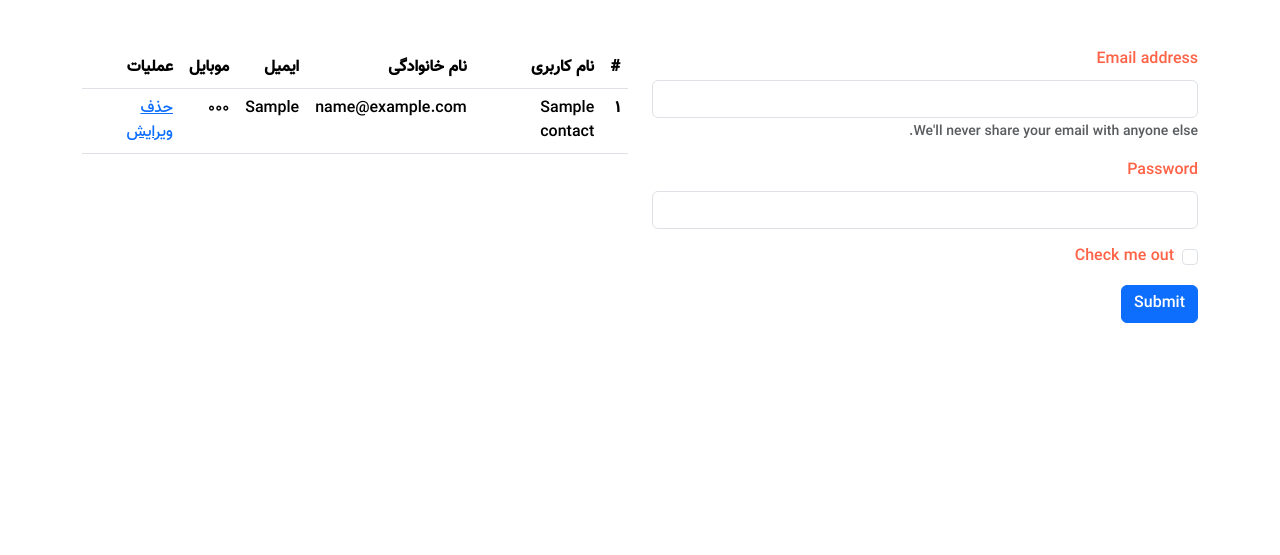
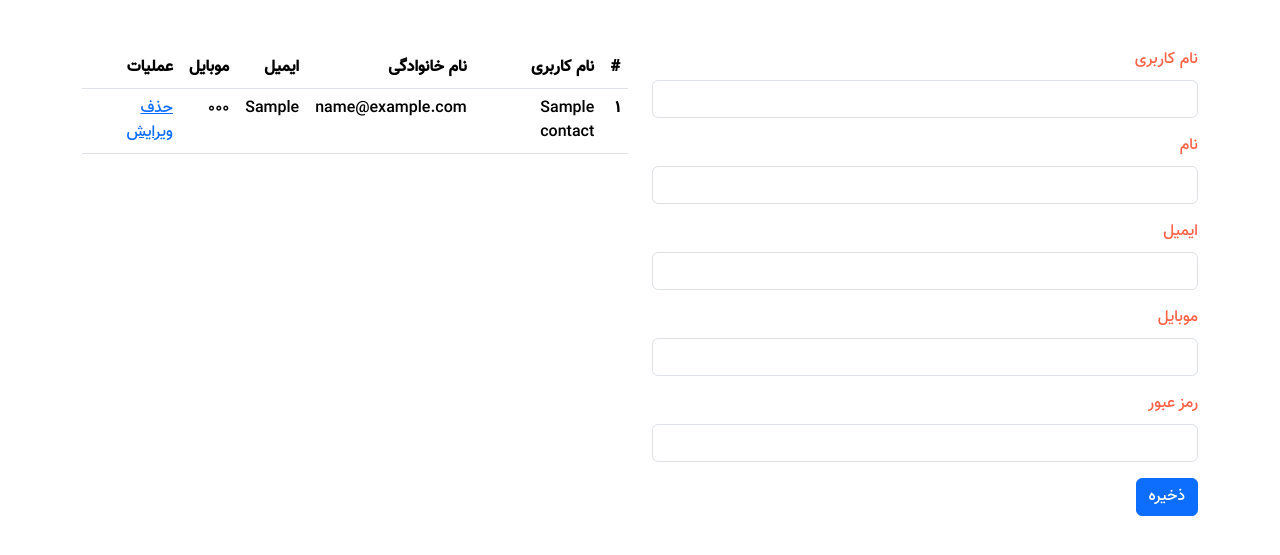
Before and after one commit to masonhows11/notebook_mvc, a PHP site: template resources/views/Home.php in a window 1280 px wide. Shown: the part 69-624 px from the top of the page. Run offline with PHP 8.4, Linux system fonts and the light colour scheme; the template is opened without the code that fills it: most values are stand-ins (such as "Sample title", 1, 10 or a date in 2020); data that the repository does not hold is empty; some libraries are stand-ins or nearby versions.

Commit message:
add form for add user

```diff
--- a/resources/views/Home.php
+++ b/resources/views/Home.php
@@ -11,14 +11,14 @@
 <body>
 <nav class="navbar navbar-expand-lg bg-body-tertiary">
     <div class="container-fluid">
-        <a class="navbar-brand" href="#">پردازش همکاران پارسه</a>
+        <a class="navbar-brand" href="/">پردازش همکاران پارسه</a>
         <button class="navbar-toggler" type="button" data-bs-toggle="collapse" data-bs-target="#navbarSupportedContent" aria-controls="navbarSupportedContent" aria-expanded="false" aria-label="Toggle navigation">
             <span class="navbar-toggler-icon"></span>
         </button>
         <div class="collapse navbar-collapse" id="navbarSupportedContent">
             <ul class="navbar-nav me-auto mb-2 mb-lg-0">
                 <li class="nav-item">
-                    <a class="nav-link " href="#">خانه</a>
+                    <a class="nav-link " href="/">خانه</a>
                 </li>
                 <li class="nav-item">
                     <a class="nav-link" href="#">جدید</a>
@@ -31,21 +31,28 @@
 <div class="container">
     <div class="row mt-5">
         <div class="col-sm-6">
-            <form>
+            <form action="#" method="post">
                 <div class="mb-3">
-                    <label for="exampleInputEmail1" class="form-label">Email address</label>
-                    <input type="email" class="form-control" id="exampleInputEmail1" aria-describedby="emailHelp">
-                    <div id="emailHelp" class="form-text">We'll never share your email with anyone else.</div>
+                    <label for="name" class="form-label">نام کاربری</label>
+                    <input type="text" name="name" id="name" class="form-control">
                 </div>
                 <div class="mb-3">
-                    <label for="exampleInputPassword1" class="form-label">Password</label>
-                    <input type="password" class="form-control" id="exampleInputPassword1">
+                    <label for="first_name" class="form-label">نام</label>
+                    <input type="text" name="first_name" id="first_name" class="form-control">
                 </div>
-                <div class="mb-3 form-check">
-                    <input type="checkbox" class="form-check-input" id="exampleCheck1">
-                    <label class="form-check-label" for="exampleCheck1">Check me out</label>
+                <div class="mb-3">
+                    <label for="email" class="form-label">ایمیل</label>
+                    <input type="email" class="form-control" id="email">
                 </div>
-                <button type="submit" class="btn btn-primary">Submit</button>
+                <div class="mb-3">
+                    <label for="mobile" class="form-label">موبایل</label>
+                    <input type="text" class="form-control" id="mobile">
+                </div>
+                <div class="mb-3">
+                    <label for="password" class="form-label">رمز عبور</label>
+                    <input type="password" class="form-control" id="password">
+                </div>
+                <button type="submit" class="btn btn-primary">ذخیره</button>
             </form>
         </div>
         <div class="col-sm-6">
```
